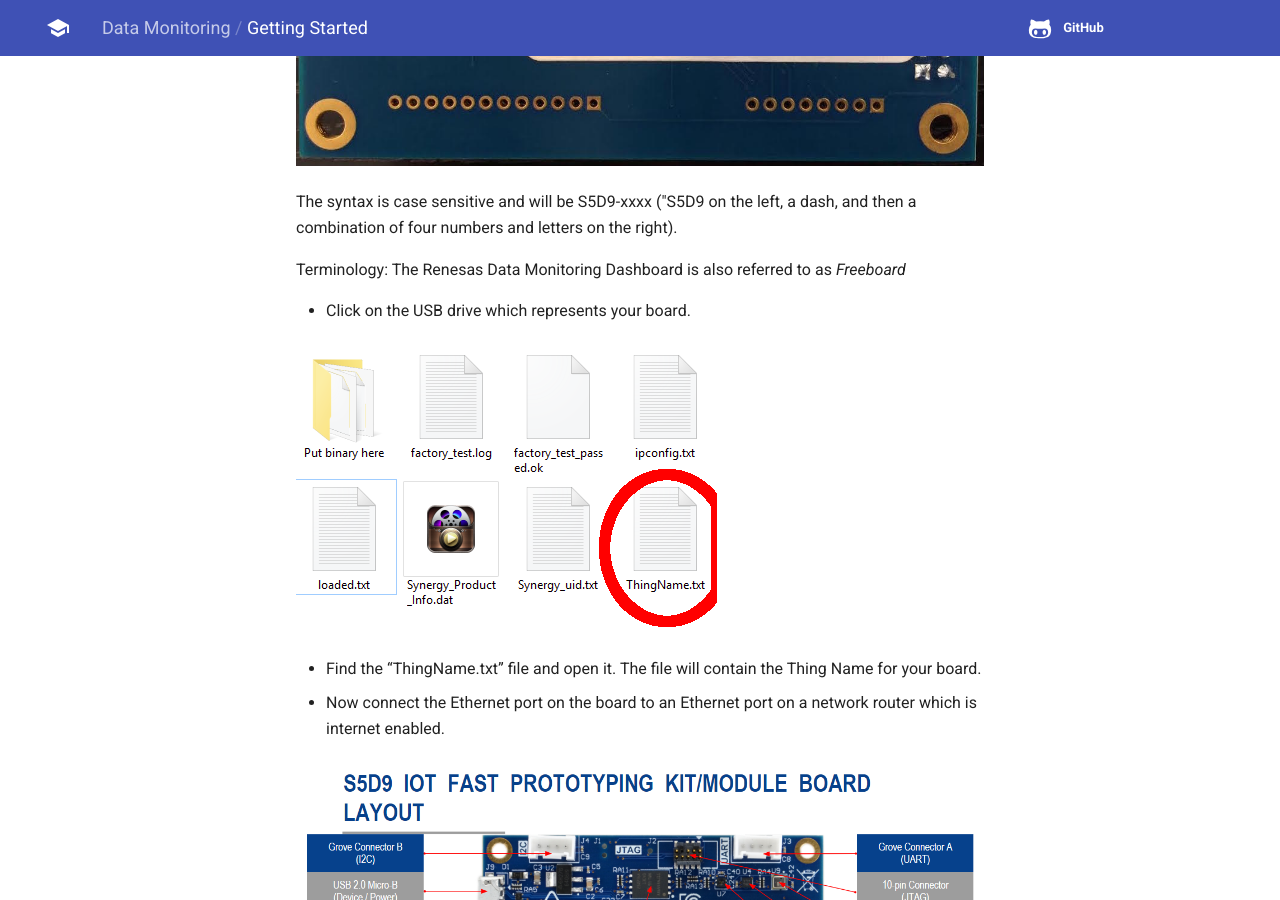
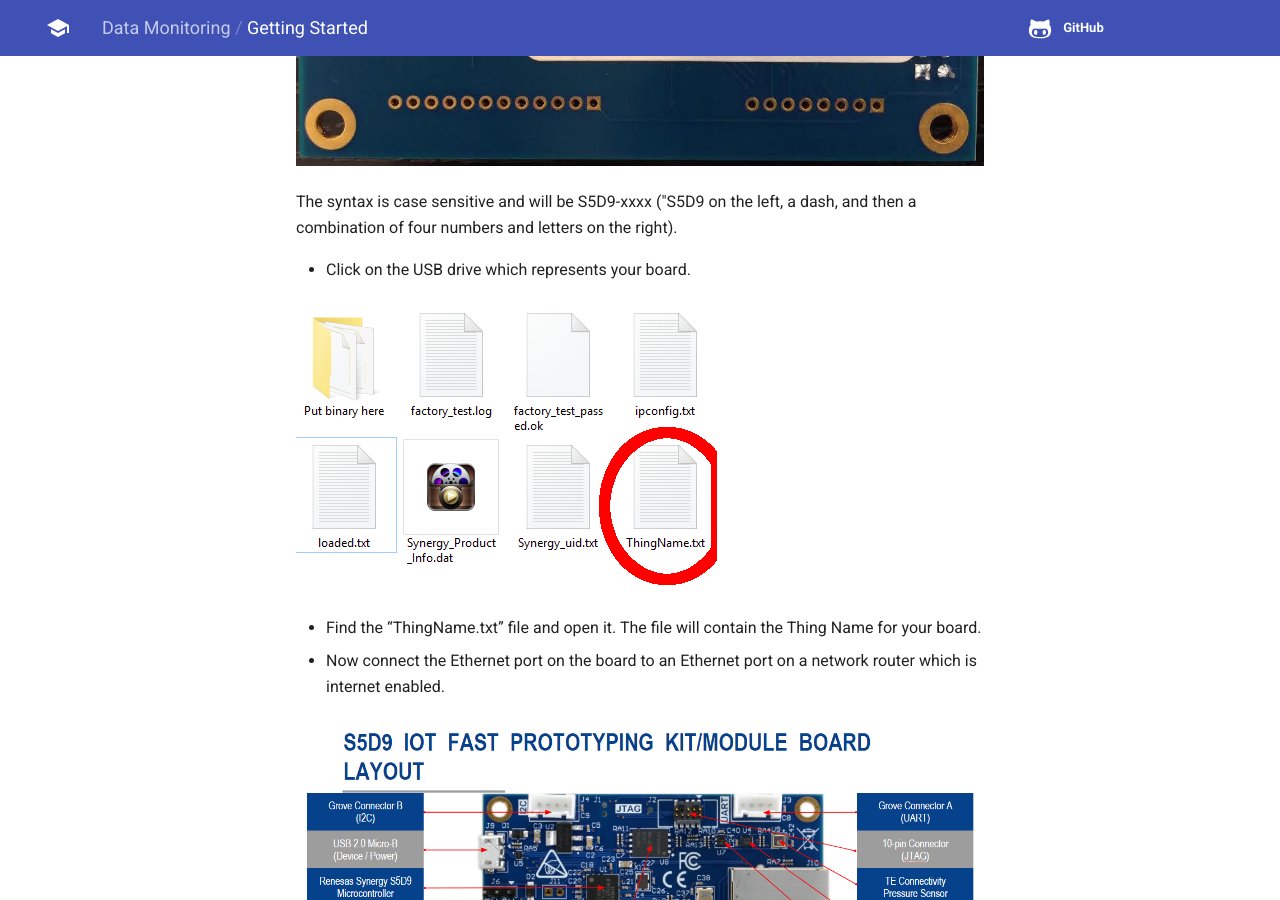
Before and after one commit to codetricity/s5d9-hacking, an MkDocs documentation site: the page built from docs/monitoring/starting.md, in a window 1280 px wide and 900 px high, scrolled down 1282 px. Built offline with MkDocs 1.6.1 and Material for MkDocs 9.7.7, drawn with Linux system fonts in a browser that asks for light colours; old or Windows-style settings are respelled for this version of MkDocs; some of the changed text lies outside the part shown.

Commit message:
more edits

```diff
--- a/docs/monitoring/starting.md
+++ b/docs/monitoring/starting.md
@@ -27,8 +27,6 @@
 
 The syntax is case sensitive and will be S5D9-xxxx ("S5D9 on the left, a dash, and then a combination of four numbers and letters on the right).
 
-Terminology: The Renesas Data Monitoring Dashboard is also referred to as *Freeboard*
-
 * Click on the USB drive which represents your board.
 
 ![](img/thingname.png)
```
Also changed, not shown: other parts of docs/monitoring/starting.md (+2 -0 lines).
